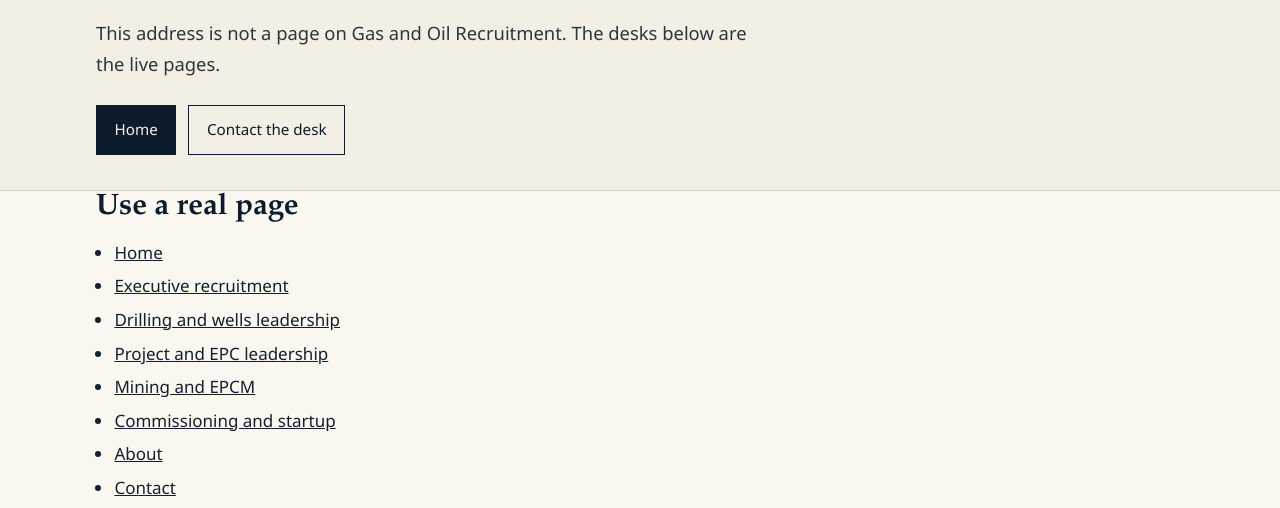
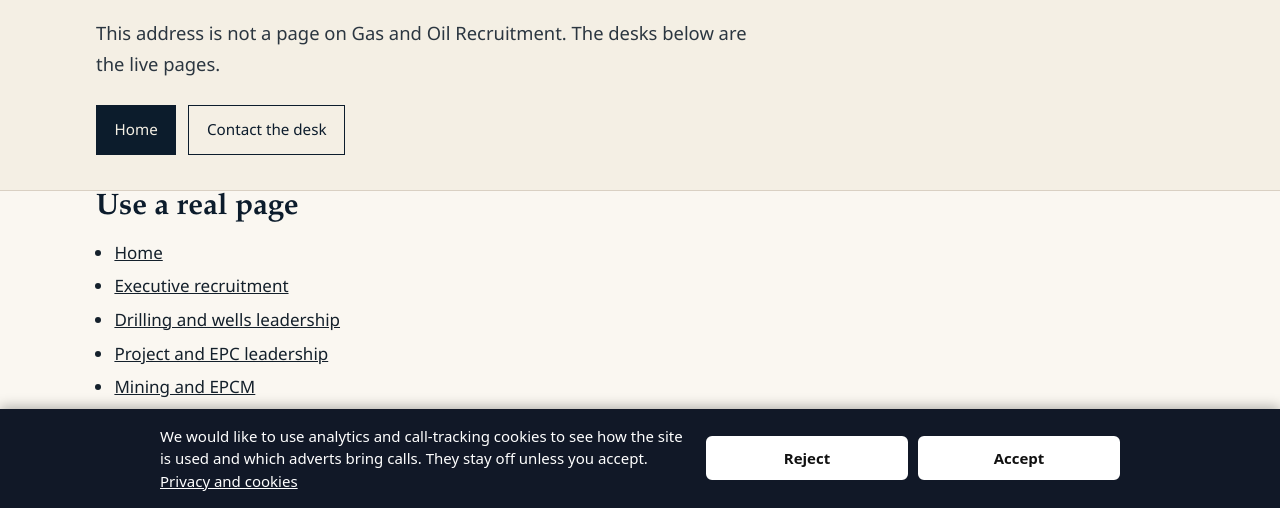
Before and after one commit to ghanisalman980-cpu/gasandoilrecruitment, a plain HTML site: page 404.html in a window 1280 px wide. Shown: the part 292-800 px from the top of the page. Drawn offline with Linux system fonts and the light colour scheme.

Commit message:
Security: CSP report-only, consent banner + Consent Mode, security.txt (SEC-05/06/11)

```diff
--- a/404.html
+++ b/404.html
@@ -1,6 +1,7 @@
 <!DOCTYPE html>
 <html lang="en-GB">
 <head>
+<script data-wc="1" src="/cc-consent.js" data-privacy="/privacy-policy/"></script>
   <!-- Google tag (gtag.js) -->
   <script async src="https://www.googletagmanager.com/gtag/js?id=G-GY0VRZPWKD"></script>
   <script>
@@ -19,7 +20,7 @@
   <link rel="apple-touch-icon" href="/apple-touch-icon.png">
   <link rel="stylesheet" href="/css/styles.css">
   <script>var $wc_load=function(a){return JSON.parse(JSON.stringify(a))},$wc_leads=$wc_leads||{doc:{url:$wc_load(document.URL),ref:$wc_load(document.referrer),search:$wc_load(location.search),hash:$wc_load(location.hash)}};</script>
-  <script src="//s.ksrndkehqnwntyxlhgto.com/174263.js"></script>
+
 </head>
 <body>
   <a class="skip" href="#content">Skip to content</a>
--- /dev/null
+++ b/cc-consent.js
@@ -0,0 +1,36 @@
+/* Lightweight self-hosted consent banner + Google Consent Mode v2 (default denied). SEC-06, 12 Oct 2026. */
+(function(){
+  var KEY='cc_consent_v1', WC_SRC='https://s.ksrndkehqnwntyxlhgto.com/174263.js';
+  var CS=document.currentScript; var PRIV=(CS&&CS.getAttribute('data-privacy'))||'/privacy-policy/'; var HAS_WC=!!(CS&&CS.getAttribute('data-wc')==='1');
+  window.dataLayer=window.dataLayer||[];
+  window.gtag=window.gtag||function(){dataLayer.push(arguments);};
+  gtag('consent','default',{ad_storage:'denied',ad_user_data:'denied',ad_personalization:'denied',analytics_storage:'denied',functionality_storage:'granted',security_storage:'granted',wait_for_update:500});
+  function get(){try{return localStorage.getItem(KEY);}catch(e){return null;}}
+  function set(v){try{localStorage.setItem(KEY,v);}catch(e){}}
+  var wcLoaded=false;
+  function loadWC(){if(wcLoaded||!HAS_WC)return;wcLoaded=true;var s=document.createElement('script');s.src=WC_SRC;s.async=true;document.head.appendChild(s);}
+  function grant(){gtag('consent','update',{ad_storage:'granted',ad_user_data:'granted',ad_personalization:'granted',analytics_storage:'granted'});loadWC();}
+  var c=get(); if(c==='granted'){grant();}
+  function close(){var b=document.getElementById('cc-banner');if(b)b.parentNode.removeChild(b);}
+  function choose(v){set(v);close();if(v==='granted'){grant();}else{gtag('consent','update',{ad_storage:'denied',ad_user_data:'denied',ad_personalization:'denied',analytics_storage:'denied'});if(wcLoaded){location.reload();}}}
+  function btn(t,v){var b=document.createElement('button');b.type='button';b.textContent=t;b.setAttribute('data-cc',v);
+    b.style.cssText='flex:1 1 140px;min-height:44px;padding:10px 18px;font:600 15px/1.2 system-ui,sans-serif;border-radius:6px;cursor:pointer;border:2px solid #fff;background:#fff;color:#111';
+    b.addEventListener('click',function(){choose(v);});return b;}
+  function show(){if(document.getElementById('cc-banner'))return;
+    var d=document.createElement('div');d.id='cc-banner';d.setAttribute('role','dialog');d.setAttribute('aria-live','polite');d.setAttribute('aria-label','Cookie choices');
+    d.style.cssText='position:fixed;left:0;right:0;bottom:0;z-index:2147483000;background:#111827;color:#fff;padding:16px;box-shadow:0 -2px 12px rgba(0,0,0,.3);font:15px/1.5 system-ui,sans-serif';
+    var w=document.createElement('div');w.style.cssText='max-width:960px;margin:0 auto;display:flex;flex-wrap:wrap;gap:12px;align-items:center';
+    var p=document.createElement('p');p.style.cssText='flex:1 1 420px;margin:0';
+    p.appendChild(document.createTextNode('We would like to use analytics and call-tracking cookies to see how the site is used and which adverts bring calls. They stay off unless you accept. '));
+    var a=document.createElement('a');a.href=PRIV;a.textContent='Privacy and cookies';a.style.cssText='color:#fff;text-decoration:underline';p.appendChild(a);
+    var g=document.createElement('div');g.style.cssText='display:flex;gap:10px;flex:1 1 300px';
+    g.appendChild(btn('Reject','denied'));g.appendChild(btn('Accept','granted'));
+    w.appendChild(p);w.appendChild(g);d.appendChild(w);document.body.appendChild(d);}
+  function addLink(){var f=document.querySelector('footer');if(!f||document.getElementById('cc-settings'))return;
+    var l=document.createElement('button');l.id='cc-settings';l.type='button';l.textContent='Cookie settings';
+    l.style.cssText='background:none;border:0;padding:4px 0;color:inherit;text-decoration:underline;font:inherit;cursor:pointer';
+    l.addEventListener('click',show);f.appendChild(l);}
+  window.ccOpenSettings=show;
+  function init(){addLink();if(!get())show();}
+  if(document.readyState==='loading'){document.addEventListener('DOMContentLoaded',init);}else{init();}
+})();
```
Also changed, not shown: index.html (+2 -1 lines), 1 other file.
